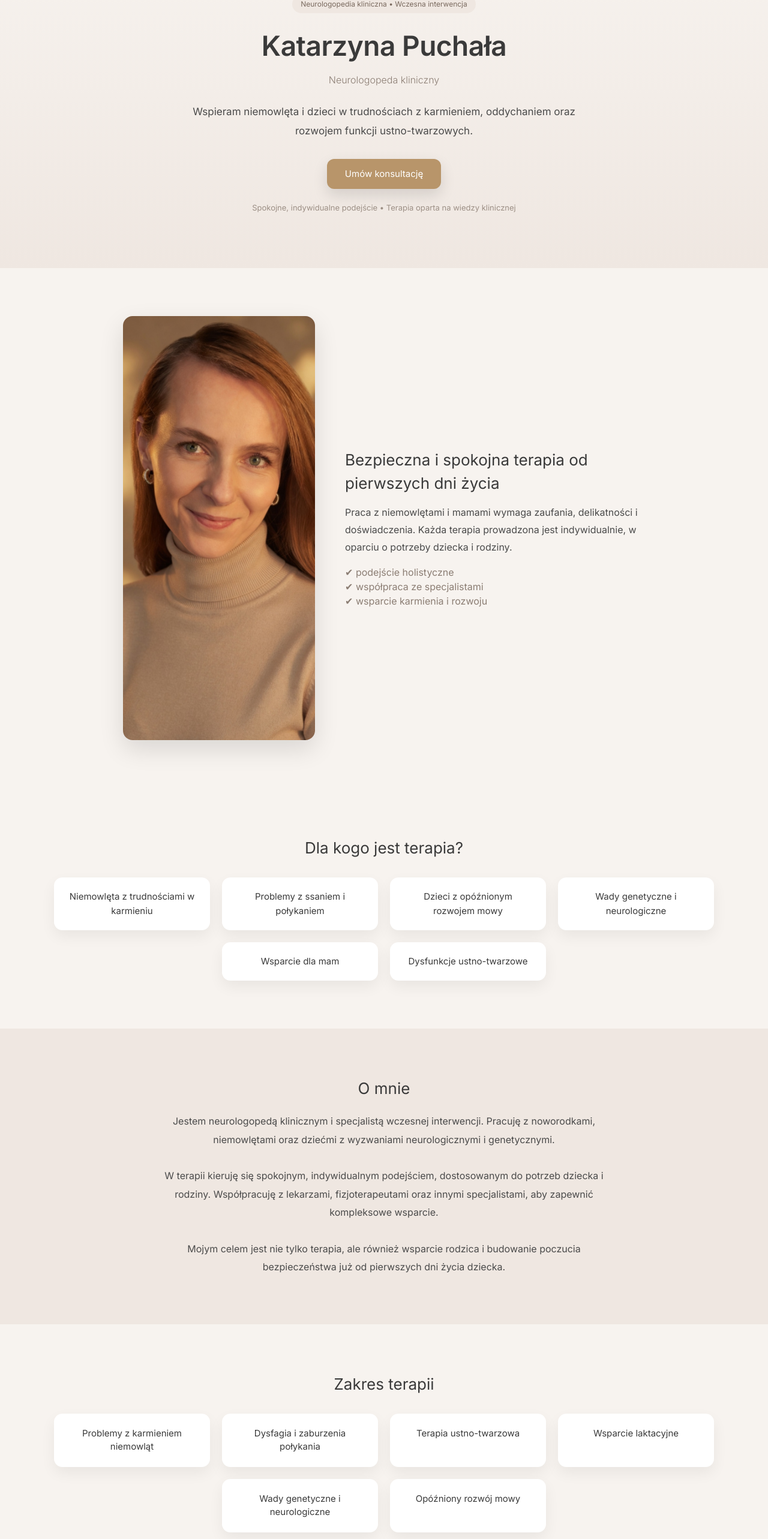
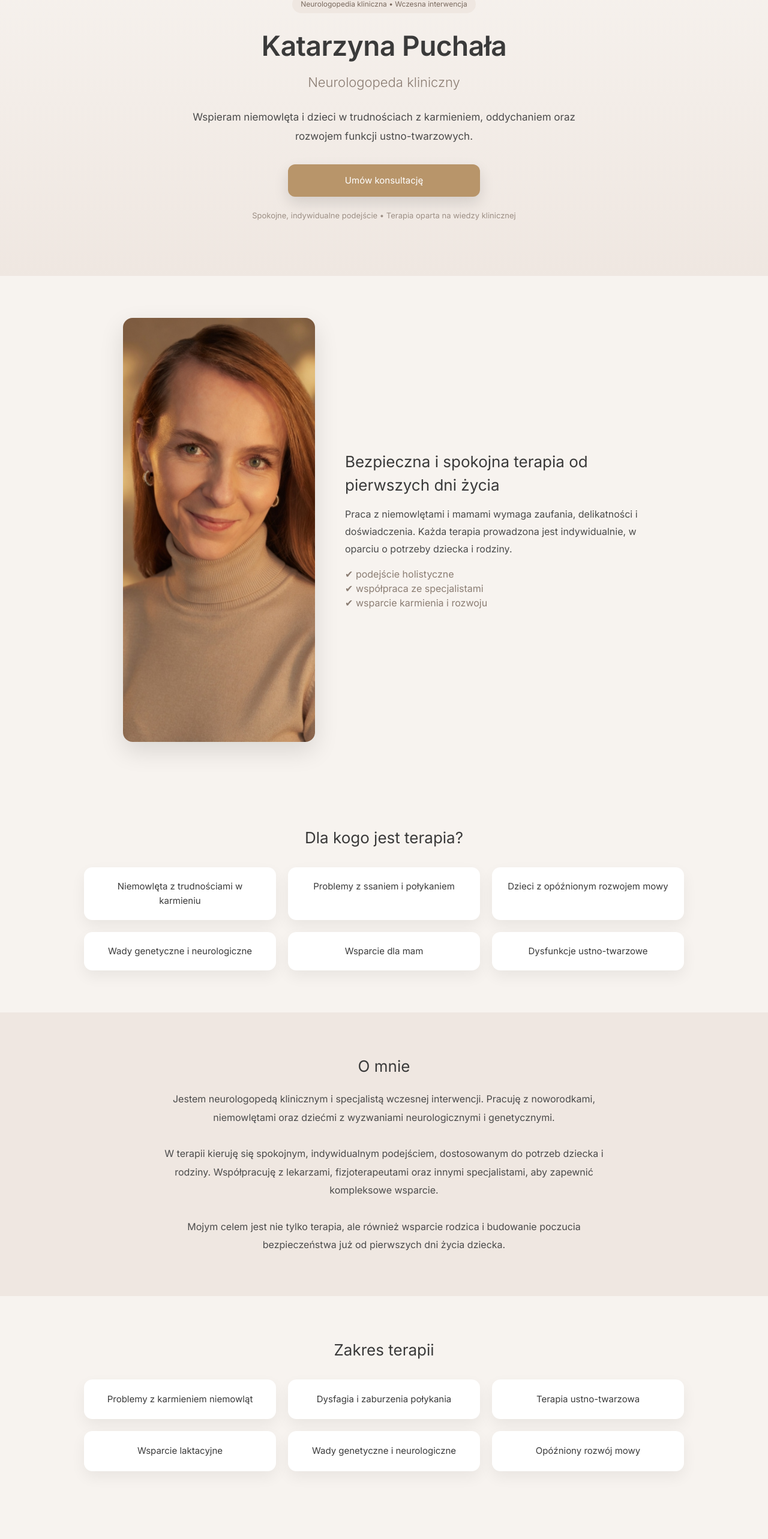
Before and after one commit to mateuszpuchala86-bit/neurologopeda-site, a Next.js app: page / in a window 1280 px wide. Shown: the part 180-2746 px from the top of the page at 60% size. Built offline with nearby package versions, Linux system fonts and the light colour scheme.

Commit message:
Improve mobile responsiveness

```diff
--- a/src/app/page.js
+++ b/src/app/page.js
@@ -26,6 +26,7 @@ export default function Home() {
           background: "#F7F3EF",
           padding: "15px 20px",
           display: "flex",
+flexWrap: "wrap",
           justifyContent: "center",
           gap: "20px",
           borderBottom: "1px solid #ddd",
@@ -62,9 +63,8 @@ export default function Home() {
     Neurologopedia kliniczna • Wczesna interwencja
   </span>
 
-  <h1
-    style={{
-      fontSize: "46px",
+  <h1 style={{
+  fontSize: "clamp(28px, 6vw, 46px)",
       marginBottom: "10px",
       fontWeight: "600",
       letterSpacing: "-0.5px"
@@ -73,8 +73,8 @@ export default function Home() {
     Katarzyna Puchała
   </h1>
 
-  <h2
-    style={{
+  <h2 style={{
+  fontSize: "clamp(16px, 4vw, 22px)",
       fontWeight: "300",
       color: "#8B7D73",
       marginBottom: "25px"
@@ -88,7 +88,7 @@ export default function Home() {
       maxWidth: "680px",
       margin: "0 auto 30px",
       lineHeight: "1.9",
-      fontSize: "17px",
+      fontSize: "clamp(14px, 3.5vw, 17px)",
       color: "#4A4A4A"
     }}
   >
@@ -102,7 +102,9 @@ export default function Home() {
         background: "#B8956A",
         color: "white",
         border: "none",
-        padding: "14px 30px",
+        padding: "16px 28px",
+width: "100%",
+maxWidth: "320px",
         borderRadius: "12px",
         cursor: "pointer",
         fontSize: "15px",
@@ -128,7 +130,7 @@ export default function Home() {
 <section
   style={{
     background: "#F7F3EF",
-    padding: "80px 20px",
+    padding: "70px 16px",
     display: "flex",
     flexWrap: "wrap",
     alignItems: "center",
@@ -142,10 +144,11 @@ export default function Home() {
     src="/doctor.jpg"
     alt="Gabinet neurologopedy"
     style={{
-      width: "320px",
-      borderRadius: "16px",
-      boxShadow: "0 15px 40px rgba(0,0,0,0.12)"
-    }}
+  width: "100%",
+  maxWidth: "320px",
+  borderRadius: "16px",
+  boxShadow: "0 15px 40px rgba(0,0,0,0.12)"
+}}
   />
 
   {/* TEKST */}
@@ -172,7 +175,7 @@ export default function Home() {
 <section
   style={{
     background: "#F7F3EF",
-    padding: "80px 20px",
+    padding: "70px 16px",
     textAlign: "center"
   }}
 >
@@ -203,7 +206,8 @@ export default function Home() {
           background: "white",
           padding: "20px",
           borderRadius: "14px",
-          width: "260px",
+          width: "100%",
+maxWidth: "320px",
           boxShadow: "0 10px 25px rgba(0,0,0,0.06)",
           fontSize: "15px",
           lineHeight: "1.6"
@@ -220,7 +224,7 @@ export default function Home() {
   id="o-mnie"
   style={{
     background: "#EFE7E1",
-    padding: "80px 20px",
+    padding: "70px 16px",
     textAlign: "center"
   }}
 >
@@ -260,7 +264,7 @@ export default function Home() {
   id="zakres"
   style={{
     background: "#F7F3EF",
-    padding: "80px 20px",
+    padding: "70px 16px",
     textAlign: "center"
   }}
 >
@@ -290,7 +294,8 @@ export default function Home() {
           background: "white",
           padding: "22px",
           borderRadius: "14px",
-          width: "260px",
+          width: "100%",
+maxWidth: "320px",
           boxShadow: "0 10px 25px rgba(0,0,0,0.06)",
           fontSize: "15px"
         }}
@@ -307,7 +312,7 @@ export default function Home() {
   id="wizyta"
   style={{
     background: "#F7F3EF",
-    padding: "80px 20px",
+    padding: "70px 16px",
     textAlign: "center"
   }}
 >
@@ -360,7 +365,8 @@ export default function Home() {
           background: "white",
           padding: "22px",
           borderRadius: "14px",
-          width: "260px",
+          width: "100%",
+maxWidth: "320px",
           boxShadow: "0 10px 25px rgba(0,0,0,0.06)",
           textAlign: "left"
         }}
@@ -393,7 +399,7 @@ export default function Home() {
   id="cennik"
   style={{
     background: "#F7F3EF",
-    padding: "80px 20px",
+    padding: "70px 16px",
     textAlign: "center"
   }}
 >
@@ -460,7 +466,7 @@ export default function Home() {
 </section>
 
       {/* KONTAKT */}
-      <section id="kontakt" style={{ padding: "80px 20px", textAlign: "center" }}>
+      <section id="kontakt" style={{ padding: "70px 16px", textAlign: "center" }}>
         <h2>Kontakt</h2>
         <p>📞 698 042 051</p>
         <p>📧 kpneurologopeda@gmail.com</p>
```
